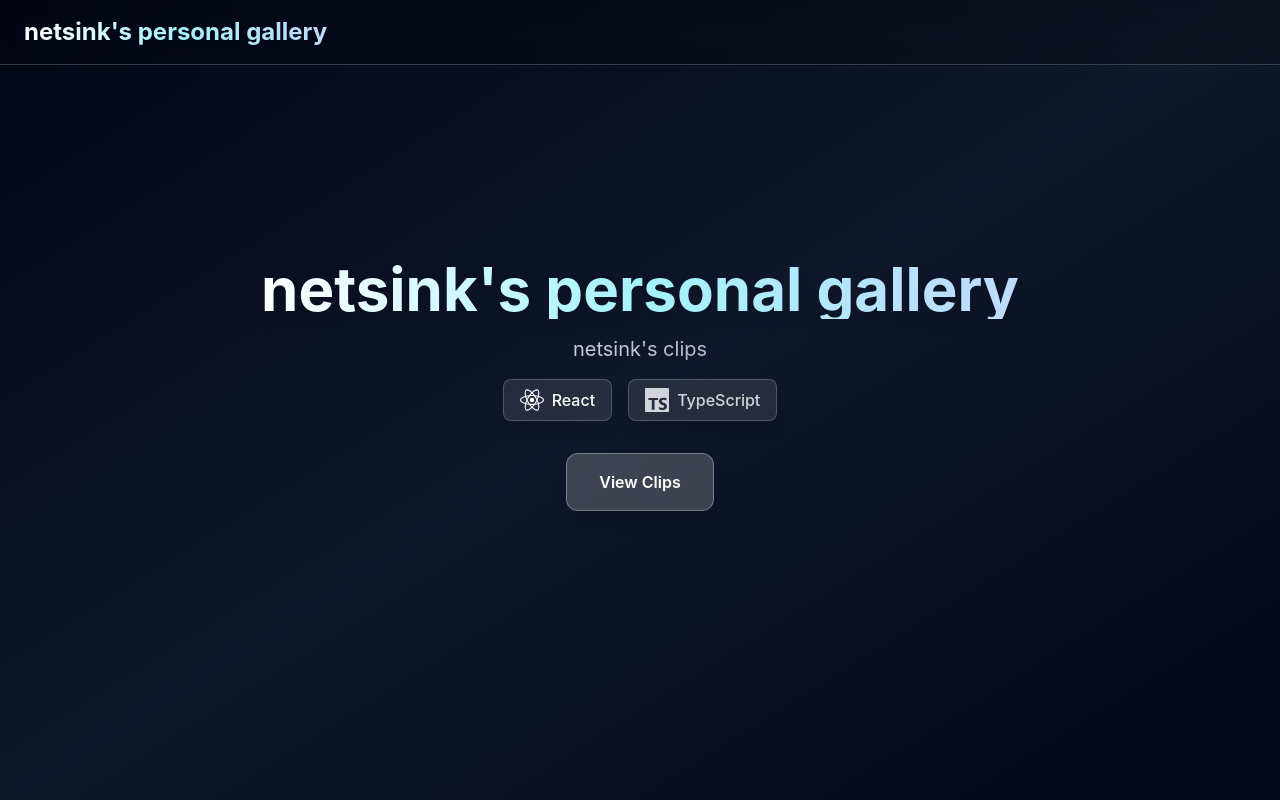
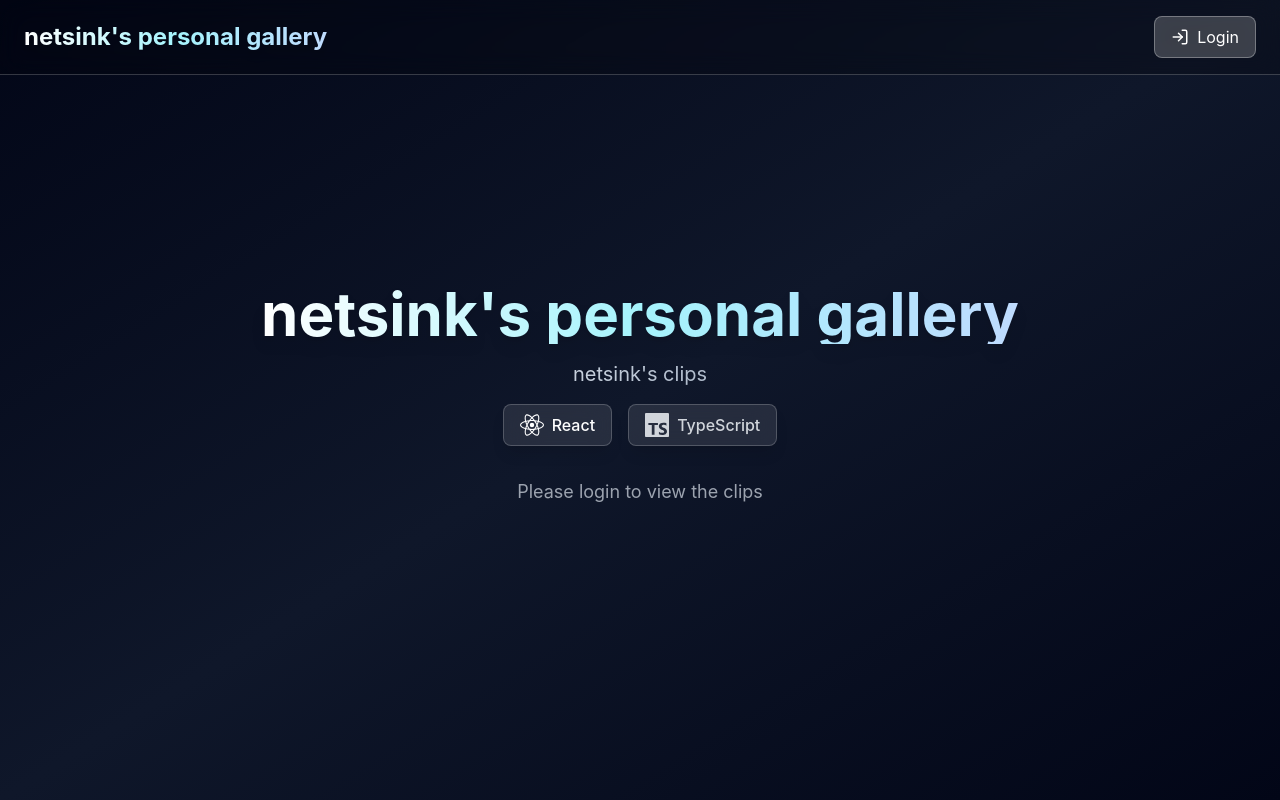
Before and after one commit to jzydn/jay-clips-archive, a React (Vite) app: page / in a window 1280 px wide. Built offline with nearby package versions, Linux system fonts and the light colour scheme.

Commit message:
feat: Add login page to header
Adds a login page to the header, allowing users to log in with the credentials "Jay" and "WWDC25Jayden".

```diff
--- a/src/components/Header.tsx
+++ b/src/components/Header.tsx
@@ -1,14 +1,34 @@
 
 import { useState } from "react";
-import { Upload, User, Share2 } from "lucide-react";
+import { Upload, User, LogIn, X } from "lucide-react";
+import { Dialog, DialogContent, DialogHeader, DialogTitle, DialogTrigger } from "@/components/ui/dialog";
+import { Button } from "@/components/ui/button";
+import { Input } from "@/components/ui/input";
+import { Label } from "@/components/ui/label";
 
 interface HeaderProps {
   isSignedIn: boolean;
-  onSignIn: () => void;
+  onSignIn: (username: string) => void;
+  username?: string;
 }
 
-export const Header = ({ isSignedIn, onSignIn }: HeaderProps) => {
+export const Header = ({ isSignedIn, onSignIn, username }: HeaderProps) => {
   const [showUpload, setShowUpload] = useState(false);
+  const [showLogin, setShowLogin] = useState(false);
+  const [loginForm, setLoginForm] = useState({ username: "", password: "" });
+  const [loginError, setLoginError] = useState("");
+
+  const handleLogin = (e: React.FormEvent) => {
+    e.preventDefault();
+    if (loginForm.username === "Jay" && loginForm.password === "WWDC25Jayden") {
+      onSignIn(loginForm.username);
+      setShowLogin(false);
+      setLoginForm({ username: "", password: "" });
+      setLoginError("");
+    } else {
+      setLoginError("Invalid credentials");
+    }
+  };
 
   return (
     <header className="border-b border-white/20 bg-black/20 backdrop-blur-md sticky top-0 z-50">
@@ -21,7 +41,7 @@ export const Header = ({ isSignedIn, onSignIn }: HeaderProps) => {
           </div>
 
           <div className="flex items-center space-x-4">
-            {isSignedIn && (
+            {isSignedIn ? (
               <>
                 <button
                   onClick={() => setShowUpload(!showUpload)}
@@ -33,9 +53,60 @@ export const Header = ({ isSignedIn, onSignIn }: HeaderProps) => {
 
                 <div className="flex items-center space-x-2 px-4 py-2 bg-white/10 backdrop-blur-md rounded-lg border border-white/20">
                   <User size={18} className="text-gray-300" />
-                  <span className="text-gray-300">Jay</span>
+                  <span className="text-gray-300">{username}</span>
                 </div>
               </>
+            ) : (
+              <Dialog open={showLogin} onOpenChange={setShowLogin}>
+                <DialogTrigger asChild>
+                  <button className="flex items-center space-x-2 px-4 py-2 bg-white/20 backdrop-blur-md hover:bg-white/30 text-white rounded-lg transition-all duration-300 transform hover:scale-105 border border-white/30">
+                    <LogIn size={18} />
+                    <span>Login</span>
+                  </button>
+                </DialogTrigger>
+                <DialogContent className="bg-slate-900/95 backdrop-blur-md border border-white/20 text-white">
+                  <DialogHeader>
+                    <DialogTitle className="text-xl font-bold bg-gradient-to-r from-white via-cyan-200 to-blue-200 bg-clip-text text-transparent">
+                      Login to Gallery
+                    </DialogTitle>
+                  </DialogHeader>
+                  <form onSubmit={handleLogin} className="space-y-4">
+                    <div>
+                      <Label htmlFor="username" className="text-gray-300">Username</Label>
+                      <Input
+                        id="username"
+                        type="text"
+                        value={loginForm.username}
+                        onChange={(e) => setLoginForm({ ...loginForm, username: e.target.value })}
+                        className="bg-slate-800/50 border-white/20 text-white placeholder:text-gray-500 focus:border-cyan-300"
+                        placeholder="Enter username"
+                        required
+                      />
+                    </div>
+                    <div>
+                      <Label htmlFor="password" className="text-gray-300">Password</Label>
+                      <Input
+                        id="password"
+                        type="password"
+                        value={loginForm.password}
+                        onChange={(e) => setLoginForm({ ...loginForm, password: e.target.value })}
+                        className="bg-slate-800/50 border-white/20 text-white placeholder:text-gray-500 focus:border-cyan-300"
+                        placeholder="Enter password"
+                        required
+                      />
+                    </div>
+                    {loginError && (
+                      <p className="text-red-400 text-sm">{loginError}</p>
+                    )}
+                    <Button
+                      type="submit"
+                      className="w-full bg-white/20 hover:bg-white/30 text-white border border-white/30"
+                    >
+                      Login
+                    </Button>
+                  </form>
+                </DialogContent>
+              </Dialog>
             )}
           </div>
         </div>
--- a/src/pages/Index.tsx
+++ b/src/pages/Index.tsx
@@ -36,11 +36,17 @@ const mockVideos = [
 
 const Index = () => {
   const [isSignedIn, setIsSignedIn] = useState(false);
+  const [username, setUsername] = useState("");
+
+  const handleSignIn = (user: string) => {
+    setIsSignedIn(true);
+    setUsername(user);
+  };
 
   if (!isSignedIn) {
     return (
       <div className="min-h-screen bg-gradient-to-br from-slate-950 via-slate-900 to-slate-950 relative font-inter">
-        <Header isSignedIn={isSignedIn} onSignIn={() => setIsSignedIn(true)} />
+        <Header isSignedIn={isSignedIn} onSignIn={handleSignIn} />
         <div className="flex items-center justify-center min-h-[80vh] relative z-10">
           <div className="text-center space-y-8">
             <div className="space-y-4">
@@ -65,12 +71,7 @@ const Index = () => {
                 </div>
               </div>
             </div>
-            <button
-              onClick={() => setIsSignedIn(true)}
-              className="px-8 py-4 bg-white/20 backdrop-blur-md hover:bg-white/30 text-white font-semibold rounded-xl transition-all duration-300 transform hover:scale-105 shadow-lg hover:shadow-xl border border-white/30"
-            >
-              View Clips
-            </button>
+            <p className="text-gray-400 text-lg">Please login to view the clips</p>
           </div>
         </div>
       </div>
@@ -79,7 +80,7 @@ const Index = () => {
 
   return (
     <div className="min-h-screen bg-gradient-to-br from-slate-950 via-slate-900 to-slate-950 font-inter">
-      <Header isSignedIn={isSignedIn} onSignIn={() => setIsSignedIn(true)} />
+      <Header isSignedIn={isSignedIn} onSignIn={handleSignIn} username={username} />
 
       <main className="container mx-auto px-6 py-8">
         <div className="mb-8">
```
